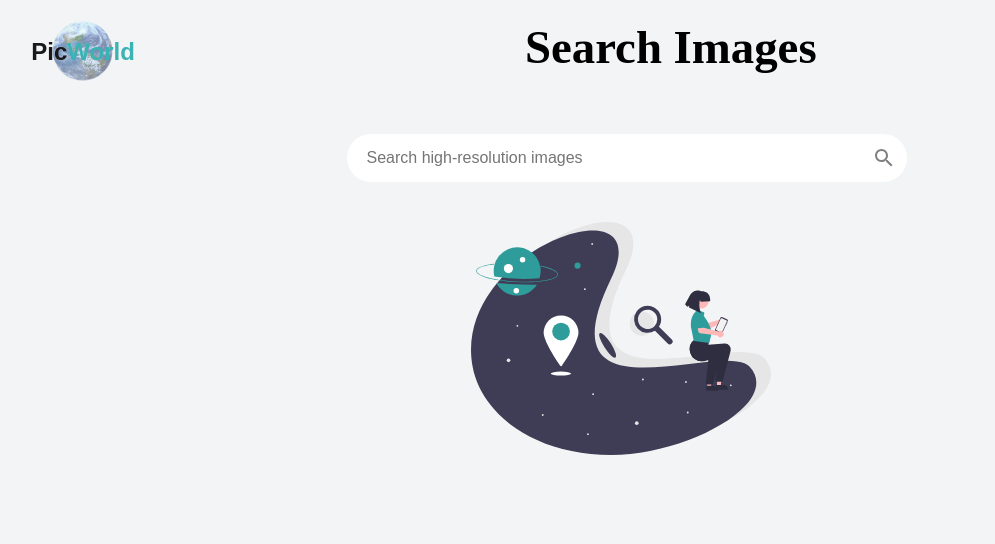
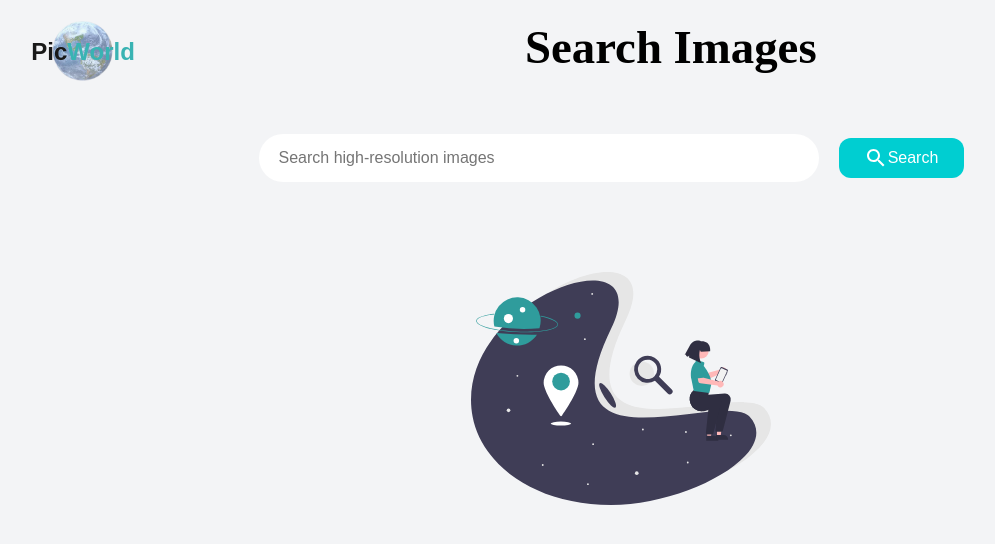
Before and after one commit to kritiag20/Search_Image_App, a React (Create React App) app: page / in a window 1280 px wide. Shown: the top 544 px of the page, without its empty margins (19-1014 px from the left). Built offline with nearby package versions, Linux system fonts and the light colour scheme.

Commit message:
add Styling
Signed-off-by: Kriti Agarwal <kritiagarwal2098@gmail.com>

```diff
--- a/public/index.html
+++ b/public/index.html
@@ -2,19 +2,19 @@
 <html lang="en">
   <head>
     <meta charset="utf-8" />
-    <link rel="icon" href="%PUBLIC_URL%/favicon.ico" />
+    <link rel="icon" href="%PUBLIC_URL%/logo.svg" />
     <meta name="viewport" content="width=device-width, initial-scale=1" />
     <meta name="theme-color" content="#000000" />
     <meta
       name="description"
       content="Web site created using create-react-app"
     />
-    <link rel="apple-touch-icon" href="%PUBLIC_URL%/logo192.png" />
+    <!-- <link rel="apple-touch-icon" href="%PUBLIC_URL%/logo192.png" /> -->
     <!--
       manifest.json provides metadata used when your web app is installed on a
       user's mobile device or desktop. See https://developers.google.com/web/fundamentals/web-app-manifest/
     -->
-    <link rel="manifest" href="%PUBLIC_URL%/manifest.json" />
+    <!-- <link rel="manifest" href="%PUBLIC_URL%/manifest.json" /> -->
     <!--
       Notice the use of %PUBLIC_URL% in the tags above.
       It will be replaced with the URL of the `public` folder during the build.
@@ -24,7 +24,7 @@
       work correctly both with client-side routing and a non-root public URL.
       Learn how to configure a non-root public URL by running `npm run build`.
     -->
-    <title>React App</title>
+    <title>PicWorld</title>
   </head>
   <body>
     <noscript>You need to enable JavaScript to run this app.</noscript>
--- a/src/App.css
+++ b/src/App.css
@@ -62,6 +62,7 @@
   width: 300px;
   display: flex;
   margin: auto;
+  margin-top: 90px;
 }
 .displayImg{
   max-width: 1235px;
@@ -99,3 +100,8 @@
 .imghover{
   cursor: zoom-out;
 }
+.imgTags{
+  padding: 20px 0 10px 0;
+  text-transform: capitalize;
+  word-spacing: 4px;
+}
--- a/src/components/ImageResult.js
+++ b/src/components/ImageResult.js
@@ -2,9 +2,9 @@
 import { IconButton, Button, Dialog, DialogActions } from '@material-ui/core';
 // import { GridListTile, GridList, GridListTileBar } from '@material-ui/core';
 import ZoomInIcon from '@material-ui/icons/ZoomIn';
-import Image from '../Icons/searchImage.svg';
+import NotFound from '../Icons/NotFound.svg';
 
-export class ImageResult extends Component {
+class ImageResult extends Component {
 
     constructor(props) {
         super(props)
@@ -30,30 +30,28 @@
 
         let ImgList
         const images = this.state.imageList
-
+        console.log("images " + this.state.imageList);
         if (images) {
             ImgList = (
                 <div className="displayImg">
                     {images.map(image => (
                         <div className="imgCont" key={image.id}>
-
-                            <img className="imgSize" src={image.webformatURL} alt="" />
-
+                            <img className="imgSize" onClick={() => this.handleOpen(image.largeImageURL)} src={image.webformatURL} alt="" />
                             <div className="pop">
                                 <IconButton onClick={() => this.handleOpen(image.webformatURL)}>
-                                    <ZoomInIcon className="zoomBtn" />
+                                    <ZoomInIcon />
                                 </IconButton>
                             </div>
-
-
+                            <div className="imgTags">
+                                {image.tags}
+                            </div>
                         </div>
                     ))}
-
                 </div>
             )
         }
         else {
-            ImgList = (<img src={Image} alt="" />)
+            ImgList = (<img src={NotFound} alt="" />)
         }
 
         return (
--- a/src/components/SearchImage.js
+++ b/src/components/SearchImage.js
@@ -29,16 +29,19 @@
                 .then(res => this.setState({ result: res.data.hits }))
                 .catch(err => console.log(err))
         })
-        this.setState({value: this.state.searchText})
+        console.log("searchClicked");
+        this.setState({ value: this.state.searchText })
 
     }
     getText = (e) => {
         this.setState({ searchText: e.target.value })
+        console.log("getTextClicked");
     }
 
 
     render() {
         console.log(this.state.searchText);
+        console.log(this.state.result);
         return (
             <div className="wrapper">
                 <nav>
@@ -53,15 +56,16 @@
                         value={this.state.searchText}
                         onChange={(e) => this.getText(e)}
                     />
-                    <svg xmlns="http://www.w3.org/2000/svg" className="searchIcon" onClick={() => this.onSearch()}
-                        height="24px" viewBox="0 0 24 24" width="24px" fill="grey">
-                        <path d="M0 0h24v24H0V0z" fill="none" />
-                        <path d="M15.5 14h-.79l-.28-.27C15.41 12.59 16 11.11 16 9.5 16 5.91 13.09
+                    <button type="submit" className="searchBtn" onClick={() => this.onSearch()}>
+                        <svg xmlns="http://www.w3.org/2000/svg" height="24px" viewBox="0 0 24 24" width="24px" fill="white">
+                            <path d="M0 0h24v24H0V0z" fill="none" />
+                            <path d="M15.5 14h-.79l-.28-.27C15.41 12.59 16 11.11 16 9.5 16 5.91 13.09
                         3 9.5 3S3 5.91 3 9.5 5.91 16 9.5 16c1.61 0 3.09-.59 4.23-1.57l.27.28v.79l5
                         4.99L20.49 19l-4.99-5zm-6 0C7.01 14 5 11.99 5 9.5S7.01 5 9.5 5 14 7.01 14
                         9.5 11.99 14 9.5 14z"/>
-                    </svg>
-                    {/* <button type="submit" className="searchBtn" onClick={(e) => this.onSearch(e)}>Search</button> */}
+                        </svg>
+                        Search
+                    </button>
                 </div>
 
                 <div>
```
Also changed, not shown: public/logo.svg (added), src/Icons/NotFound.svg (added).
